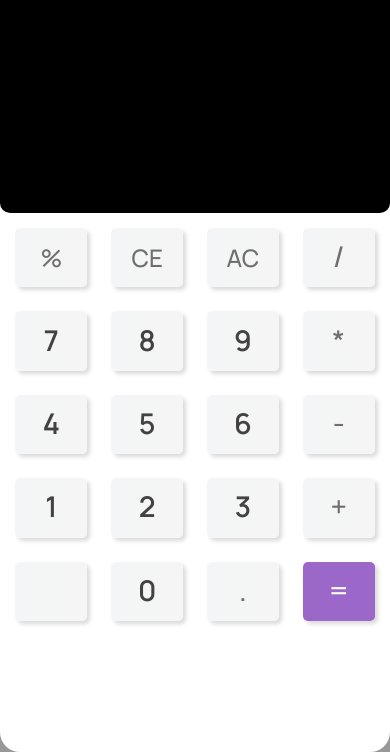
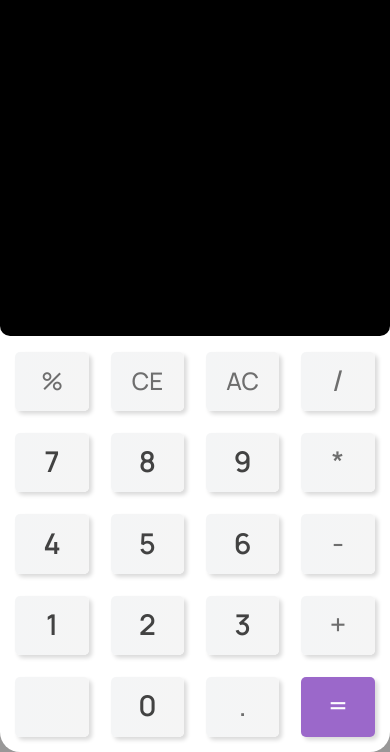
Before and after one commit to sestradarya/Calculator-app, a plain HTML site: page index.html in a window 390 px wide. Shown: the part 92-844 px from the top of the page. Drawn offline with Linux system fonts and the light colour scheme.

Commit message:
some det

```diff
--- a/script.js
+++ b/script.js
@@ -29,9 +29,9 @@ function deleteLastCharacter() {
 }
 
 function calculatePercent() {
-  const expr = inputScreen.innerHTML;
-  const partialValue = expr.matchAll(/\d+(?=%)/);
-  console.log(partialValue);
+//   const expr = inputScreen.innerHTML;
+//   const partialValue = expr.matchAll(/\d+(?=%)/);
+//   console.log(partialValue);
 }
 
 function getResult() {
--- a/style.css
+++ b/style.css
@@ -9,22 +9,20 @@ body {
   align-items: center;
 
   font-family: Manrope;
-
   overflow-y: hidden;
 }
 
 .wrapper {
-  max-width: 300px;
+  width: 300px;
+  height: 580px;
   background-color: white;
   border-radius: 20px;
-  min-height: 380px;
   display: flex;
   flex-direction: column;
 }
 
 .container {
   height: 100%;
-
   padding: 0.7rem;
 }
 
@@ -33,7 +31,6 @@ body {
   border-radius: 20px 20px 10px 10px;
   color: white;
   letter-spacing: 0.0625rem;
-
   font-size: 1.1rem;
 }
 
@@ -60,17 +57,18 @@ body {
   background-color: transparent;
   border: none;
   color: white;
-  font-size: 1.5rem;
+  font-size: 1.4rem;
   font-weight: 700;
 }
 
 .touchpad {
+  height: 65%;
 }
 
 .buttons {
   display: grid;
   grid-template-columns: repeat(4, 1fr);
-  gap: 24px;
+  gap: 22px;
 }
 
 .buttons button {
@@ -136,12 +134,4 @@ body {
     min-width: 100%;
     height: 100vh;
   }
-  .container {
-  }
-  .head {
-    height: 35%;
-  }
-  .touchpad {
-    height: 65%;
-  }
 }
```
